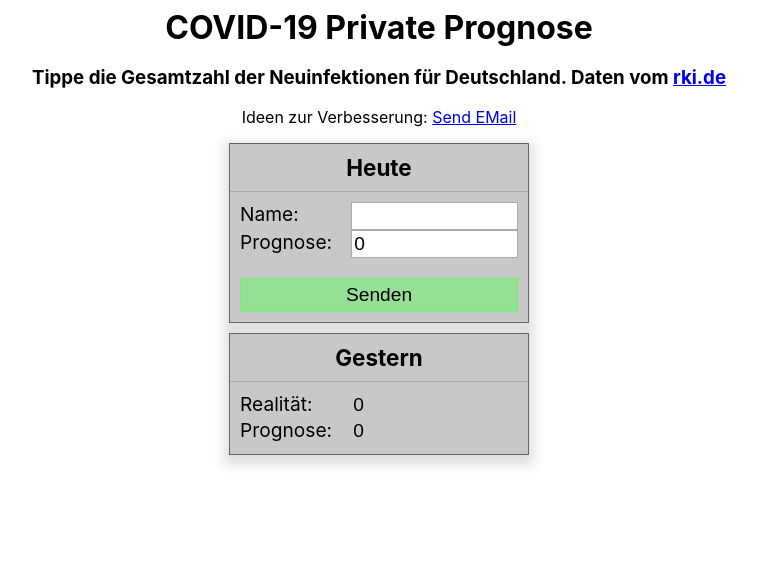
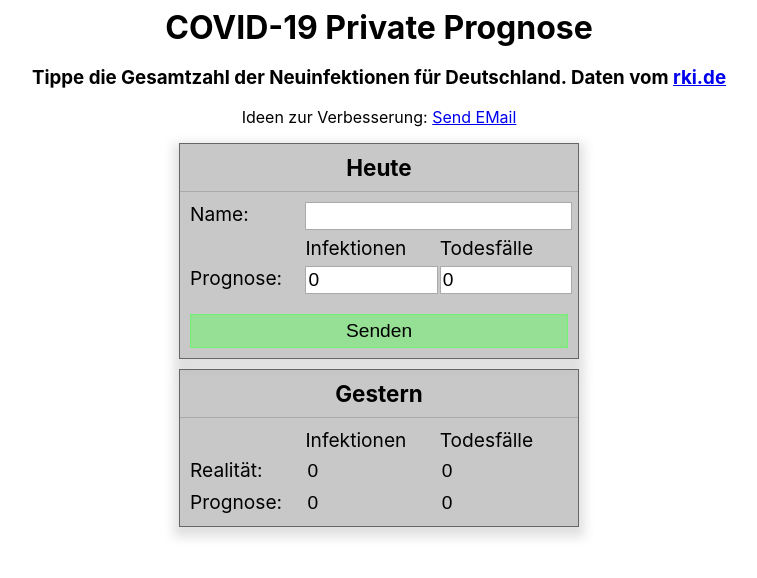
Before and after one commit to ReneCode/private-forecast, a React (Create React App) app: page / in a window 1280 px wide. Shown: the top 578 px of the page, without its empty margins (261-1018 px from the left). Built offline with nearby package versions, Linux system fonts and the light colour scheme; no server answers.

Commit message:
add death

```diff
--- a/api/fact.ts
+++ b/api/fact.ts
@@ -89,7 +89,7 @@ const getFact = async (req: NowRequest, res: NowResponse) => {
     const db = getFireStore();
     const doc = await loadData(db, dateId, FACT_ID);
     if (doc) {
-      res.json({ nr: doc.nr });
+      res.json({ nr: doc.nr, death: doc.death });
     } else {
       res.status(404).send(null);
     }
--- a/src/App.scss
+++ b/src/App.scss
@@ -35,7 +35,7 @@ h2 {
 .form {
   background: rgba(#bbb, 0.8);
   position: relative;
-  width: 300px;
+  width: 400px;
   margin: 10px auto;
   border: 1px solid #666;
   box-shadow: 0 5px 10px 5px rgba(100, 100, 100, 0.2);
@@ -64,15 +64,13 @@ h2 {
       }
     }
 
-    label {
-    }
     input {
       padding: 2px;
       font-size: 1.2rem;
       border: 1px solid #aaa;
       &:read-only {
         background-color: transparent;
-        border: none;
+        border: 0px solid transparent;
       }
     }
   }
@@ -103,9 +101,21 @@ h2 {
   }
 }
 
+.grid-c24 {
+  grid-column-start: 2;
+  grid-column-end: 4;
+}
 .col2 {
   display: grid;
-  grid-template-columns: 40% 60%;
+  grid-template-columns: 30% 35%;
+  grid-row-gap: 6px;
+}
+
+.gridfr3 {
+  display: grid;
+  grid-template-columns: 30% 35% 35%;
+  grid-row-gap: 6px;
+  grid-column-gap: 2px;
 }
 
 .col3 {
--- a/src/Today.tsx
+++ b/src/Today.tsx
@@ -13,6 +13,7 @@ type Props = {
 const YourForecast: React.FC<Props> = ({ user, dateId, title, saveUser }) => {
   const [name, setName] = useState("");
   const [forecast, setForecast] = useState(0);
+  const [death, setDeath] = useState(0);
   const [error, setError] = useState("");
   const [sending, setSending] = useState(false);
 
@@ -24,8 +25,9 @@ const YourForecast: React.FC<Props> = ({ user, dateId, title, saveUser }) => {
         const response = await fetch(url);
         if (response.ok) {
           const doc = await response.json();
-          if (doc && doc.nr) {
-            setForecast(doc.nr);
+          if (doc) {
+            setForecast(doc?.nr);
+            setDeath(doc?.death);
           }
         }
       };
@@ -48,6 +50,7 @@ const YourForecast: React.FC<Props> = ({ user, dateId, title, saveUser }) => {
       const body = {
         id: user.id,
         name: name,
+        death: death,
         forecast: forecast,
       };
 
@@ -93,22 +96,34 @@ const YourForecast: React.FC<Props> = ({ user, dateId, title, saveUser }) => {
   return (
     <div className="form">
       <h3>{title}</h3>
-      <div className="inset col2">
+      <div className="inset gridfr3">
         {error && <div className="error">{error}</div>}
         <label htmlFor="name">Name:</label>
         <input
+          className="grid-c24"
           readOnly={!!user.id}
           id="name"
           type="text"
           value={name}
           onChange={(e) => setName(e.target.value)}
         />
-        <label htmlFor="forecast">Prognose:</label>
+
+        <div></div>
+        <label htmlFor="forecast">Infektionen</label>
+        <label htmlFor="death">Todesfälle</label>
+        <div>Prognose:</div>
         <input
           id="forecast"
           type="number"
           value={forecast}
           onChange={(e) => setForecast(parseInt(e.target.value))}
+        />
+
+        <input
+          id="death"
+          type="number"
+          value={death}
+          onChange={(e) => setDeath(parseInt(e.target.value))}
         />
       </div>
 
--- a/src/Yesterday.tsx
+++ b/src/Yesterday.tsx
@@ -1,6 +1,11 @@
 import React, { useEffect, useState } from "react";
 
 import { UserType } from "./utils";
+
+type ForecastType = {
+  nr: number;
+  death: number;
+};
 
 type Props = {
   title: string;
@@ -8,8 +13,8 @@ type Props = {
   user: UserType;
 };
 const Yesterday: React.FC<Props> = ({ title, dateId, user }) => {
-  const [fact, setFact] = useState(0);
-  const [forecast, setForecast] = useState(0);
+  const [fact, setFact] = useState<ForecastType>({ death: 0, nr: 0 });
+  const [forecast, setForecast] = useState<ForecastType>({ death: 0, nr: 0 });
 
   useEffect(() => {
     const loadFact = async () => {
@@ -17,9 +22,10 @@ const Yesterday: React.FC<Props> = ({ title, dateId, user }) => {
       const url = `/api/fact?${query}`;
       const response = await fetch(url);
       if (response.ok) {
-        const doc = await response.json();
-        if (doc && doc.nr) {
-          setFact(doc.nr);
+        const doc: ForecastType = await response.json();
+        console.log(">> fact", doc);
+        if (doc) {
+          setFact({ nr: doc?.nr, death: doc?.death });
         }
       }
     };
@@ -29,9 +35,10 @@ const Yesterday: React.FC<Props> = ({ title, dateId, user }) => {
       const url = `/api/forecast?${query}`;
       const response = await fetch(url);
       if (response.ok) {
-        const doc = await response.json();
-        if (doc && doc.nr) {
-          setForecast(doc.nr);
+        const doc: ForecastType = await response.json();
+        console.log(">> forecast", doc);
+        if (doc) {
+          setForecast({ nr: doc.nr, death: doc?.death });
         }
       }
     };
@@ -42,11 +49,26 @@ const Yesterday: React.FC<Props> = ({ title, dateId, user }) => {
   return (
     <div className="form">
       <h3>{title}</h3>
-      <div className="inset col2">
-        <label htmlFor="fact">Realität:</label>
-        <input id="fact" readOnly type="number" value={fact} />
-        <label htmlFor="fact">Prognose:</label>
-        <input id="fact" readOnly type="number" value={forecast} />
+      <div className="inset gridfr3">
+        {/* <label></label>
+        <div>Realität</div>
+        <div>Prognose</div>
+        <div>Infektionen:</div>
+        <input readOnly type="number" value={fact.nr} />
+        <input readOnly type="number" value={forecast.nr} />
+        <div>Todesfälle:</div>
+        <input readOnly type="number" value={fact.death} />
+        <input readOnly type="number" value={forecast.death} /> */}
+
+        <div></div>
+        <div>Infektionen</div>
+        <div>Todesfälle</div>
+        <div>Realität:</div>
+        <input readOnly type="number" value={fact.nr} />
+        <input readOnly type="number" value={fact.death} />
+        <div>Prognose:</div>
+        <input readOnly type="number" value={forecast.nr} />
+        <input readOnly type="number" value={forecast.death} />
       </div>
     </div>
   );
```
Also changed, not shown: api/forecast.ts (+6 -4 lines), 1 other file (tests, documents, lock files or other folders).
